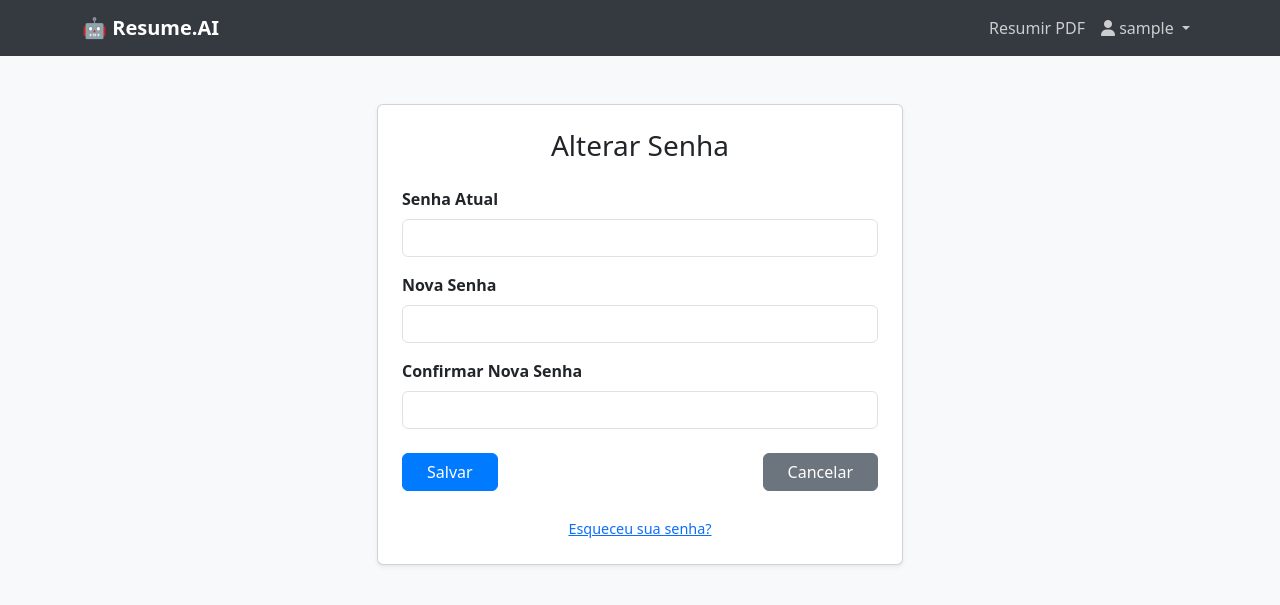
After one commit to Paola403/Resume.AI, a Django app: page /alterar-senha/ in a window 1280 px wide. The commit adds this page. Shown: the top 605 px of the page. Run offline with Django 5.2, Linux system fonts and the light colour scheme; the visitor is signed in with stand-in values (Sample User, id 1); some libraries are stand-ins or nearby versions.

```diff
--- a/resume_ai/core/forms.py
+++ b/resume_ai/core/forms.py
@@ -83,3 +83,39 @@ class UpdateUserForm(forms.ModelForm):
             raise forms.ValidationError("Campo obrigatório vazio.")
 
         return username
+
+# ------------------------------------------------------------------------------------------------------------
+# Formulário para redefinição de senha via código
+
+class ChangePasswordForm(forms.Form):
+    modo = forms.CharField(widget=forms.HiddenInput(), initial="senha")
+    # valores possíveis: "senha" ou "codigo"
+
+    campo_verificacao = forms.CharField(
+        required=False,
+        label="Senha Atual",
+        widget=forms.PasswordInput(),
+    )
+
+    nova_senha = forms.CharField(
+        required=True,
+        label="Nova Senha",
+        widget=forms.PasswordInput(),
+    )
+
+    confirmar_senha = forms.CharField(
+        required=True,
+        label="Confirmar Nova Senha",
+        widget=forms.PasswordInput(),
+    )
+
+    def clean(self):
+        cleaned = super().clean()
+
+        nova = cleaned.get("nova_senha")
+        confirmar = cleaned.get("confirmar_senha")
+
+        if nova != confirmar:
+            raise forms.ValidationError("As senhas não coincidem.")
+
+        return cleaned
--- a/resume_ai/core/models.py
+++ b/resume_ai/core/models.py
@@ -3,9 +3,11 @@ from django.db import models
 from django.conf import settings
 from django import forms
 from django.contrib.auth import get_user_model
+import uuid
+from datetime import timedelta
+from django.utils import timezone
 
-
-
+# Usuário personalizado estendendo AbstractUser
 class CustomUser(AbstractUser):
     # Sobrescrevendo o username para remover validações restritivas
     username = models.CharField(
@@ -26,9 +28,7 @@ class CustomUser(AbstractUser):
         return self.nome_exibicao or self.username
 
 
-
-
-
+# Modelo para armazenar histórico de PDFs gerados pelos usuários
 class PDFHistory(models.Model):
     user = models.ForeignKey(settings.AUTH_USER_MODEL, on_delete=models.CASCADE, related_name='historicos')
     arquivo = models.FileField(upload_to='pdfs/')
@@ -36,3 +36,15 @@ class PDFHistory(models.Model):
 
     def __str__(self):
         return self.arquivo.name
+
+# Modelo para armazenar códigos de redefinição de senha
+class PasswordResetCode(models.Model):
+    user = models.OneToOneField(settings.AUTH_USER_MODEL, on_delete=models.CASCADE)
+    code = models.CharField(max_length=6)
+    expires_at = models.DateTimeField()
+
+    def is_valid(self):
+        return timezone.now() < self.expires_at
+
+    def __str__(self):
+        return f"Código de {self.user.email}"
--- a/resume_ai/core/templates/alterar_dados.html
+++ b/resume_ai/core/templates/alterar_dados.html
@@ -15,12 +15,12 @@
                 </div>
             {% endfor %}
 
-            <!-- Redirecionar após 1 segundos somente nesta página -->
+            <!-- Redirecionar após 1,5 segundos somente nesta página -->
             <script>
                 setTimeout(function() {
-                    // Redireciona para a página de configurações após 1 segundos
+                    // Redireciona para a página de configurações após 1,5 segundos
                     window.location.href = "{% url 'configuracoes_conta' %}";
-                }, 1000);
+                }, 1500);
             </script>
         {% endif %}
 
--- /dev/null
+++ b/resume_ai/core/templates/alterar_senha.html
@@ -0,0 +1,60 @@
+{% extends 'base.html' %}
+{% load static %}
+
+{% block content %}
+<div class="container mt-5" style="max-width: 550px;">
+    <div class="card shadow-sm p-4">
+
+        <h3 class="text-center mb-4">Alterar Senha</h3>
+
+        {% if messages %}
+            {% for message in messages %}
+                <div class="alert alert-{{ message.tags }} text-center">
+                    {{ message }}
+                </div>
+            {% endfor %}
+        {% endif %}
+
+        <form method="POST">
+            {% csrf_token %}
+
+            <div class="mb-3">
+                <label class="form-label"><strong id="label-senha">Senha Atual</strong></label>
+                <input type="password" name="senha_atual" id="senha_atual" class="form-control">
+            </div>
+
+            <div class="mb-3">
+                <label class="form-label"><strong>Nova Senha</strong></label>
+                <input type="password" name="nova_senha" class="form-control">
+            </div>
+
+            <div class="mb-3">
+                <label class="form-label"><strong>Confirmar Nova Senha</strong></label>
+                <input type="password" name="confirmar_senha" class="form-control">
+            </div>
+
+            <div class="d-flex justify-content-between mt-4">
+                <button type="submit" class="btn btn-primary px-4">Salvar</button>
+                <a href="{% url 'configuracoes_conta' %}" class="btn btn-secondary px-4">Cancelar</a>
+            </div>
+
+            <div class="mt-4 text-center">
+                <button type="button" id="btn-esqueci" class="btn btn-link p-0" style="font-size: 0.9rem;">
+                    Esqueceu sua senha?
+                </button>
+            </div>
+        </form>
+    </div>
+</div>
+
+<script>
+    // Troca o campo de senha atual por "código de verificação"
+    document.getElementById("btn-esqueci").addEventListener("click", function () {
+        document.getElementById("label-senha").textContent = "Código de Verificação";
+        document.getElementById("senha_atual").placeholder = "Digite o código recebido";
+        this.textContent = "Código enviado! Verifique seu email";
+        this.disabled = true;
+    });
+</script>
+
+{% endblock %}
--- a/resume_ai/core/templates/configuracoes.html
+++ b/resume_ai/core/templates/configuracoes.html
@@ -12,7 +12,7 @@
             <div class="card-body">
                 <p class="card-text">Use esta seção para atualizar seu nome, e-mail ou telefone. Você precisará de um formulário de alteração de dados aqui.</p>
                 <a href="{% url 'alterar_dados' %}" class="btn btn-primary">Alterar Dados</a>
-                <a href="#" class="btn btn-outline-secondary">Alterar Senha</a>
+                <a href="{% url 'alterar_senha' %}" class="btn btn-outline-secondary">Alterar Senha</a>
             </div>
         </div>
 
--- a/resume_ai/core/views.py
+++ b/resume_ai/core/views.py
@@ -8,15 +8,16 @@ from django.contrib.auth.decorators import login_required
 from django.views.generic import CreateView
 from django.contrib.auth import logout
 from dotenv import load_dotenv
-from .models import PDFHistory
+from .models import PDFHistory, PasswordResetCode
 from google import genai
 from google.genai.errors import APIError
-from .forms import CadastroForm, UpdateUserForm
+from .forms import CadastroForm, UpdateUserForm, ChangePasswordForm
 from django.core.files.base import ContentFile
 from fpdf import FPDF
 from django.contrib import messages
-from django.contrib.auth.decorators import login_required
-from django.shortcuts import render, redirect
+from django.utils import timezone
+from django.core.mail import send_mail
+import random
 
 # VIEW DO HISTÓRICO DE RESUMOS
 @login_required
@@ -179,3 +180,81 @@ def resumir_pdf_view(request):
 
     # GET
     return render(request, 'resumir_pdf.html')
+
+# --- 6. VIEW DE ALTERAÇÃO DE SENHA ---
+@login_required
+def alterar_senha(request):
+    user = request.user
+
+    # Se clicou em "esqueci minha senha"
+    if "esqueci" in request.GET:
+        # Gera código
+        codigo = str(random.randint(100000, 999999))
+        expira = timezone.now() + timezone.timedelta(minutes=10)
+
+        # Atualiza ou cria o código
+        reset_obj, created = PasswordResetCode.objects.get_or_create(user=user)
+        reset_obj.code = codigo
+        reset_obj.expires_at = expira
+        reset_obj.save()
+
+        # Envia e-mail
+        send_mail(
+            "Código de verificação - Alteração de senha",
+            f"Seu código de verificação é: {codigo}",
+            None,
+            [user.email],
+        )
+
+        messages.info(request, "Código de verificação enviado para seu e-mail!")
+        form = ChangePasswordForm(initial={"modo": "codigo"})
+        return render(request, "alterar_senha.html", {"form": form, "modo": "codigo"})
+
+    if request.method == "POST":
+        form = ChangePasswordForm(request.POST)
+
+        modo = request.POST.get("modo")
+
+        if modo == "senha":
+            # Valida senha atual
+            atual = request.POST.get("campo_verificacao")
+
+            if not user.check_password(atual):
+                messages.error(request, "Senha atual incorreta.")
+                return render(request, "alterar_senha.html", {"form": form, "modo": "senha"})
+
+            # Troca senha
+            user.set_password(request.POST.get("nova_senha"))
+            user.save()
+            messages.success(request, "Senha alterada com sucesso!")
+            return redirect("login")
+
+        else:
+            # Verifica código
+            codigo_digitado = request.POST.get("campo_verificacao")
+
+            try:
+                reset = PasswordResetCode.objects.get(user=user)
+            except PasswordResetCode.DoesNotExist:
+                messages.error(request, "Nenhum código de verificação encontrado.")
+                return redirect("alterar_senha")
+
+            if not reset.is_valid():
+                messages.error(request, "Código expirado. Gere outro.")
+                reset.delete()
+                return redirect("alterar_senha")
+
+            if reset.code != codigo_digitado:
+                messages.error(request, "Código incorreto.")
+                return render(request, "alterar_senha.html", {"form": form, "modo": "codigo"})
+
+            # OK → troca senha
+            user.set_password(request.POST.get("nova_senha"))
+            user.save()
+            reset.delete()
+
+            messages.success(request, "Senha alterada com sucesso!")
+            return redirect("login")
+
+    form = ChangePasswordForm(initial={"modo": "senha"})
+    return render(request, "alterar_senha.html", {"form": form, "modo": "senha"})
--- a/resume_ai/resume_ai/urls.py
+++ b/resume_ai/resume_ai/urls.py
@@ -34,6 +34,8 @@ urlpatterns = [
     # Rota para Alteração de Dados do Usuário
     path('alterar-dados/', core_views.alterar_dados_view, name='alterar_dados'),
 
+    # Rota para Alteração de Senha
+    path("alterar-senha/", core_views.alterar_senha, name="alterar_senha"),
 ]
 
 if settings.DEBUG:
```
Also changed, not shown: resume_ai/resume_ai/settings.py (+7 -0 lines).
